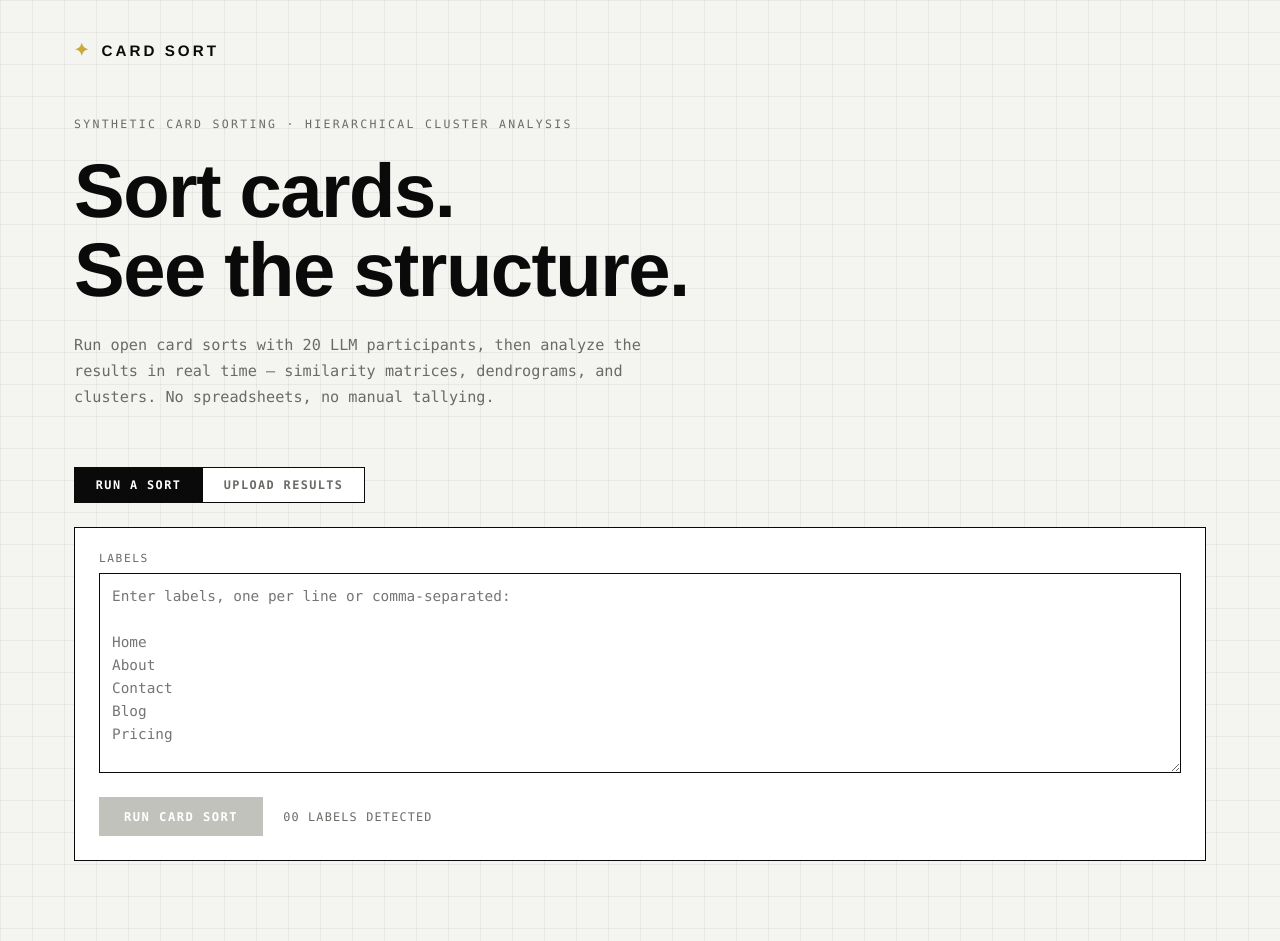
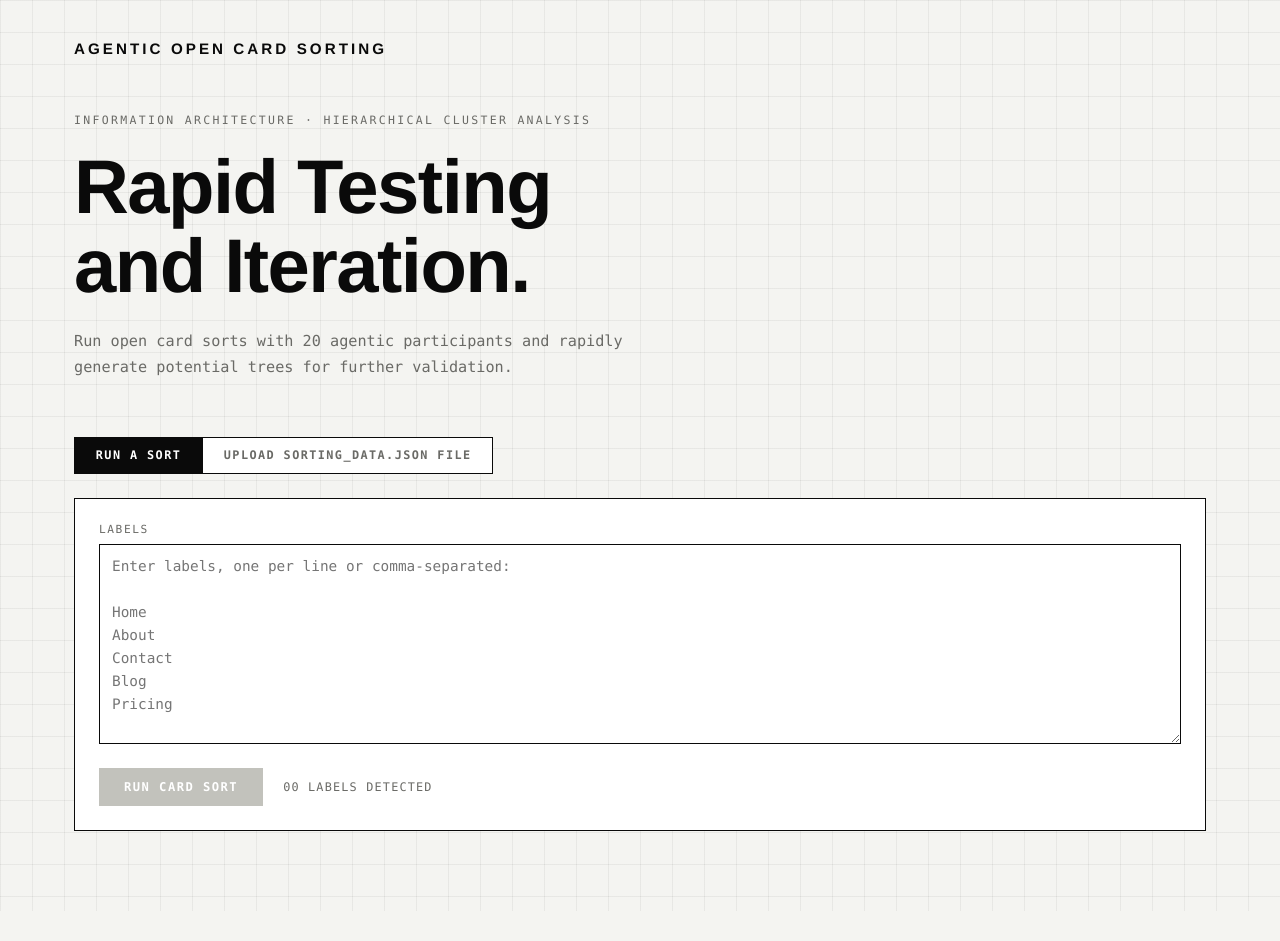
Before and after one commit to aplauche/Agentic-Card-Sorting, an Astro site in the folder apps/frontend/: page / in a window 1280 px wide. After the commit the page ends 911 px from the top, so only its background shows below. Built offline with nearby package versions, Linux system fonts and the light colour scheme; Astro itself is replaced by a stand-in of ours.

Commit message:
UI improvements

```diff
--- a/apps/frontend/src/components/ClusterTable.tsx
+++ b/apps/frontend/src/components/ClusterTable.tsx
@@ -127,6 +127,9 @@ export default function ClusterTable({ clusters, names }: ClusterTableProps) {
         <button className="btn btn-accent" onClick={handleDownload}>
           Download clusters.json
         </button>
+        <p className="section-sub" style={{ margin: '1rem 0 1.25rem' }}>
+          <strong>NOTE:</strong> All results should be validated by tree-testing with <strong>REAL</strong> participants.
+        </p>
       </div>
     </div>
   );
--- a/apps/frontend/src/components/SortForm.tsx
+++ b/apps/frontend/src/components/SortForm.tsx
@@ -100,7 +100,7 @@ export default function SortForm() {
     const url = URL.createObjectURL(blob);
     const a = document.createElement('a');
     a.href = url;
-    a.download = 'summary.json';
+    a.download = 'sorting_data.json';
     a.click();
     URL.revokeObjectURL(url);
   };
@@ -121,7 +121,7 @@ export default function SortForm() {
           className={`tab ${tab === 'upload' ? 'tab-active' : ''}`}
           onClick={() => setTab('upload')}
         >
-          Upload results
+          Upload sorting_data.json File
         </button>
       </div>
 
@@ -129,7 +129,7 @@ export default function SortForm() {
         renderSortTab()
       ) : (
         <div className="panel panel-body">
-          <label className="field-label">Summary JSON</label>
+          <label className="field-label">Previously generated sorting_data.json file</label>
           <input
             type="file"
             accept=".json"
@@ -181,7 +181,7 @@ export default function SortForm() {
         {loading && (
           <div className="status">
             <div className="readout">
-              <span>Sorting</span>
+              <span>Sorting...</span>
               <span className="muted">Agent {pad(progress.completed)} / {pad(progress.total)}</span>
             </div>
             <div className="bar">
@@ -206,7 +206,7 @@ export default function SortForm() {
               </span>
             </div>
             <button className="btn btn-accent" style={{ marginTop: '1rem' }} onClick={handleDownload}>
-              Download summary.json
+              Download sorting_data.json
             </button>
           </div>
         )}
--- a/apps/frontend/src/layouts/Layout.astro
+++ b/apps/frontend/src/layouts/Layout.astro
@@ -21,9 +21,9 @@ const { title } = Astro.props;
         --line: #0a0a0a;
         --line-soft: #e2e2dd;
         --grid: rgba(10, 10, 10, 0.055);
-        --accent: #f4d35e;
-        --accent-edge: #c9a93a;
-        --accent-bg: #fbf1c7;
+        --accent: #71b6ff;
+        --accent-edge: #2fa5ff;
+        --accent-bg: #9bd4ff;
         --font-mono: ui-monospace, "SF Mono", "JetBrains Mono", "Roboto Mono", Menlo, Consolas, monospace;
         --font-sans: "Helvetica Neue", Helvetica, Arial, system-ui, sans-serif;
       }
@@ -138,7 +138,7 @@ const { title } = Astro.props;
       .btn-outline { background: transparent; color: var(--ink); }
       .btn-outline:hover:not(:disabled) { background: var(--ink); color: #fff; }
       .btn-accent { background: var(--accent); border-color: var(--ink); color: var(--ink); }
-      .btn-accent:hover:not(:disabled) { background: var(--ink); color: var(--accent); }
+      .btn-accent:hover:not(:disabled) { background: var(--accent-bg); }
 
       /* ---- form controls ---- */
       .field-label {
--- a/apps/frontend/src/pages/index.astro
+++ b/apps/frontend/src/pages/index.astro
@@ -4,16 +4,12 @@ import SortForm from '../components/SortForm.tsx';
 ---
 
 <Layout title="Card Sort — Open Card Sort with AI Agents">
-  <a href="/" class="brand"><span class="spark">✦</span> Card Sort</a>
+  <a href="/" class="brand">Agentic Open Card Sorting</a>
 
   <section class="hero">
-    <p class="eyebrow">Synthetic card sorting · Hierarchical cluster analysis</p>
-    <h1 class="hero-title">Sort cards.<br />See the structure.</h1>
-    <p class="hero-sub">
-      Run open card sorts with 20 LLM participants, then analyze the results in
-      real time — similarity matrices, dendrograms, and clusters. No spreadsheets,
-      no manual tallying.
-    </p>
+    <p class="eyebrow">Information architecture · Hierarchical cluster analysis</p>
+    <h1 class="hero-title">Rapid Testing <br />and Iteration.</h1>
+    <p class="hero-sub">Run open card sorts with 20 agentic participants and rapidly generate potential trees for further validation.</p>
   </section>
 
   <SortForm client:load />
```
